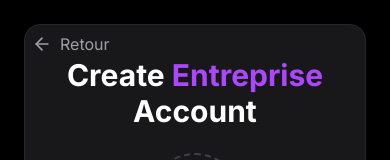
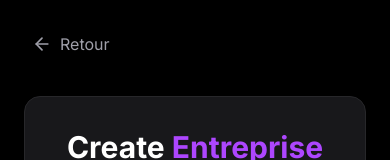
Before and after one commit to divineshope00-dev/Vionifycloud, a React (Vite) app: page /signup/entreprise in a window 390 px wide. Shown: the top 160 px of the page. Built offline with nearby package versions, Linux system fonts and the light colour scheme; no server answers; the database is empty.

Commit message:
style(ui): improve responsive layout for auth pages
Adjust login, signup, and role selection pages to use scrollable containers, ensuring better accessibility and content display on smaller devices.

```diff
--- a/src/pages/Login.tsx
+++ b/src/pages/Login.tsx
@@ -58,16 +58,16 @@ export default function Login() {
   };
 
   return (
-    <div className="min-h-[100dvh] bg-black flex flex-col items-center justify-center p-6 text-white relative">
+    <div className="h-screen w-full overflow-y-auto bg-black flex flex-col items-center justify-start md:justify-center py-12 px-6 text-white relative">
       <button
         onClick={() => navigate('/')}
-        className="absolute top-8 left-8 flex items-center gap-2 text-zinc-400 hover:text-white transition-colors"
+        className="absolute top-8 left-8 flex items-center gap-2 text-zinc-400 hover:text-white transition-colors z-10"
       >
         <ArrowLeft className="w-5 h-5" />
         <span>Retour</span>
       </button>
 
-      <div className="w-full max-w-md bg-zinc-900 border border-zinc-800 rounded-2xl p-8">
+      <div className="w-full max-w-md bg-zinc-900 border border-zinc-800 rounded-2xl p-8 mt-12 md:mt-0">
         <h1 className="text-3xl font-bold text-center mb-6">
           Welcome Back to <span className="text-purple-500">Vionify</span>
         </h1>
--- a/src/pages/RoleSelection.tsx
+++ b/src/pages/RoleSelection.tsx
@@ -9,7 +9,7 @@ export default function RoleSelection() {
   const redirectQuery = redirectUrl ? `?redirect=${encodeURIComponent(redirectUrl)}` : '';
 
   return (
-    <div className="min-h-[100dvh] bg-black flex flex-col items-center justify-center p-6 text-white">
+    <div className="h-screen w-full overflow-y-auto bg-black flex flex-col items-center justify-start md:justify-center py-12 px-6 text-white">
       <motion.div
         initial={{ opacity: 0, scale: 0.9 }}
         animate={{ opacity: 1, scale: 1 }}
--- a/src/pages/Signup.tsx
+++ b/src/pages/Signup.tsx
@@ -120,16 +120,16 @@ export default function Signup() {
   };
 
   return (
-    <div className="min-h-[100dvh] bg-black flex flex-col items-center justify-center p-6 text-white relative">
+    <div className="h-screen w-full overflow-y-auto bg-black flex flex-col items-center justify-start md:justify-center py-12 px-6 text-white relative">
       <button
         onClick={() => navigate('/')}
-        className="absolute top-8 left-8 flex items-center gap-2 text-zinc-400 hover:text-white transition-colors"
+        className="absolute top-8 left-8 flex items-center gap-2 text-zinc-400 hover:text-white transition-colors z-10"
       >
         <ArrowLeft className="w-5 h-5" />
         <span>Retour</span>
       </button>
 
-      <div className="w-full max-w-md bg-zinc-900 border border-zinc-800 rounded-2xl p-8">
+      <div className="w-full max-w-md bg-zinc-900 border border-zinc-800 rounded-2xl p-8 mt-12 md:mt-0">
         <h1 className="text-3xl font-bold text-center mb-6">
           Create <span className="text-purple-500 capitalize">{role}</span> Account
         </h1>
```
